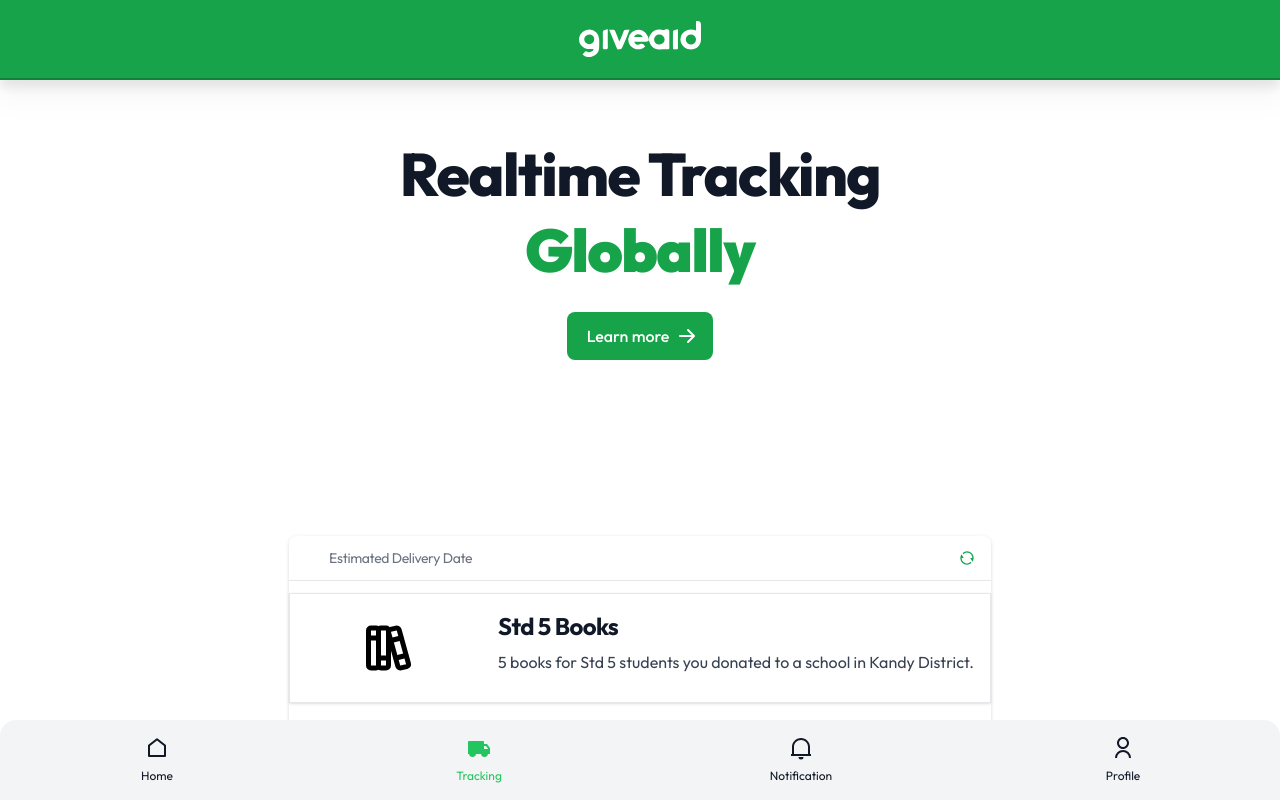
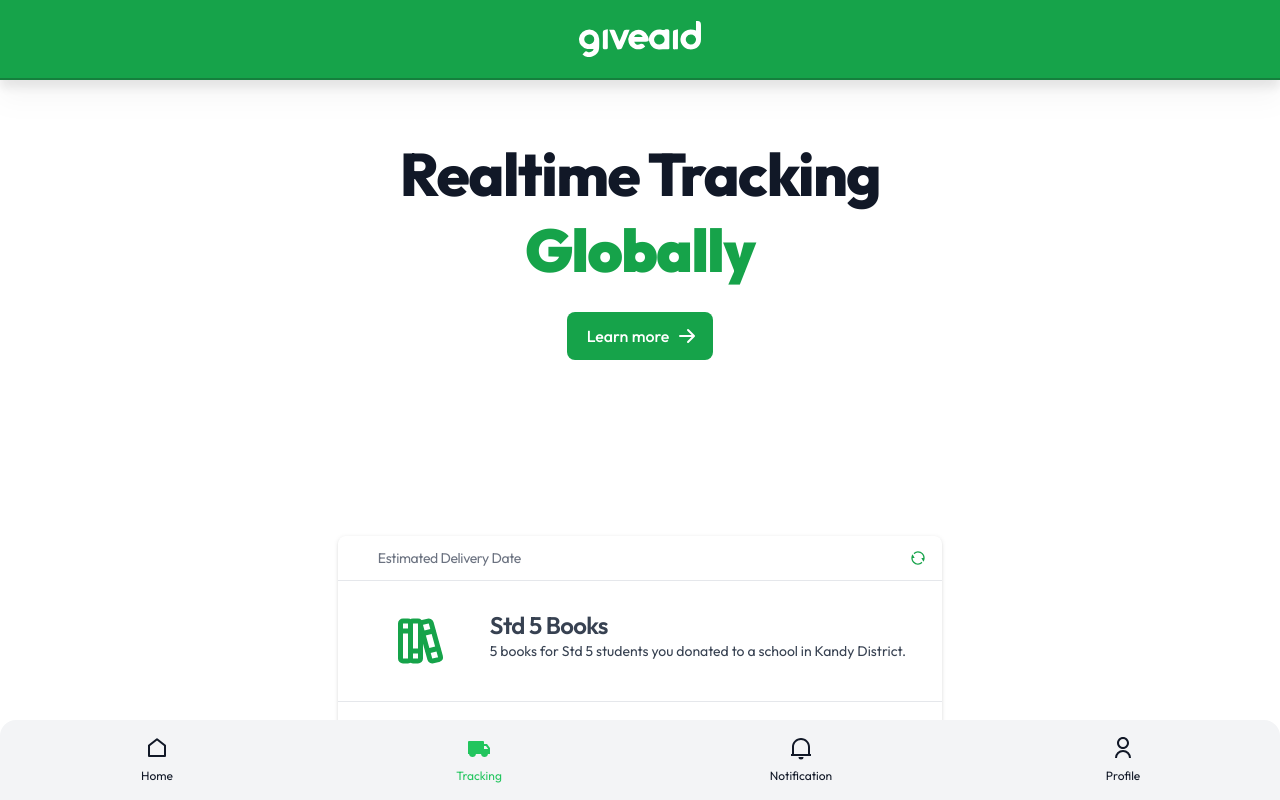
Before and after one commit to facevel/giveaid-next, a Next.js app: page /tracking in a window 1280 px wide. Both pictures are taken after typing "5" into the empty fields and a click on the button "Track". Shown: the top 800 px of the page. Built offline with nearby package versions, Linux system fonts and the light colour scheme; what prettier-plugin-tailwindcss would draw is missing.

Commit message:
add: og tags

```diff
--- a/src/components/trackingView/index.tsx
+++ b/src/components/trackingView/index.tsx
@@ -14,17 +14,18 @@ export const TrackingView = ({setSearch}: any) => {
             </div>
             <hr className="h-px my-3 bg-gray-200 border-0 dark:bg-gray-700"/>
             <a href="#"
-               className="flex flex-row items-center bg-white border border-gray-200 shadow hover:bg-gray-100 dark:border-gray-700 dark:bg-gray-800 dark:hover:bg-gray-700">
-                    <TbBooks className={'w-48 text-6xl'}/>
-                    <div className="flex flex-col justify-between p-4 leading-normal">
-                        <h5 className="mb-2 text-2xl font-bold tracking-tight text-gray-900 dark:text-white">
+               className="flex flex-row items-center bg-white border-gray-200 hover:bg-gray-100 dark:bg-gray-800 dark:hover:bg-gray-700">
+                    <TbBooks className={'w-40 text-green-600 text-6xl'}/>
+                    <div className="flex -ml-6 flex-col justify-between p-4 leading-normal">
+                        <h5 className="text-2xl font-semibold tracking-tight text-gray-700 dark:text-white">
                             Std 5 Books
                         </h5>
-                        <p className="mb-3 font-normal text-gray-700 dark:text-gray-400">
+                        <p className="mb-3 mr-5 font-normal text-sm text-gray-700 dark:text-gray-400">
                             5 books for Std 5 students you donated to a school in Kandy District.
                         </p>
                     </div>
             </a>
+            <hr className="h-px my-3 bg-gray-200 border-0 dark:bg-gray-700"/>
             <div className={"flex justify-between pl-10 py-4"}>
                 {/*TEXT DIV*/}
                 <div>
--- a/src/pages/index.tsx
+++ b/src/pages/index.tsx
@@ -1,5 +1,6 @@
 import Head from 'next/head'
 import {LandingFormView} from "@/components/LandingFormView";
+import {TabsLayout} from "layout";
 
 const Home = () => {
     return (
```
